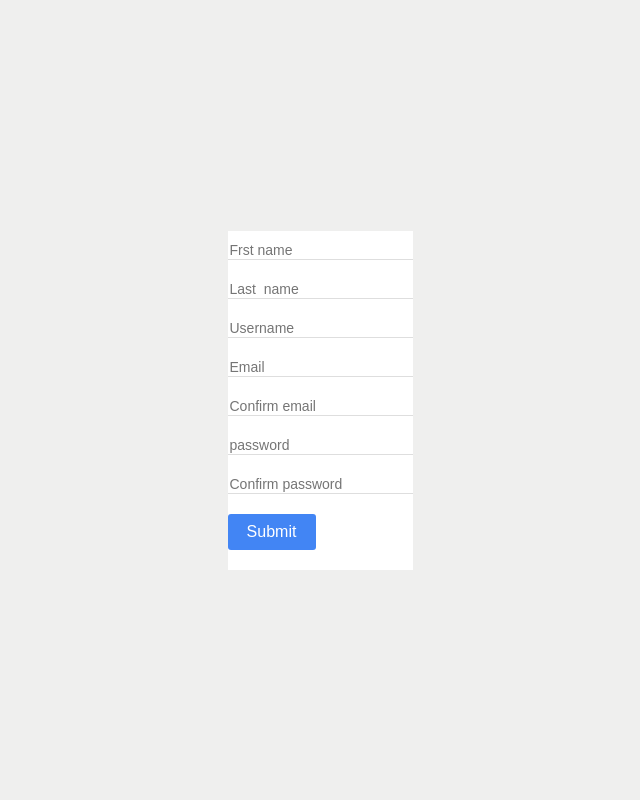
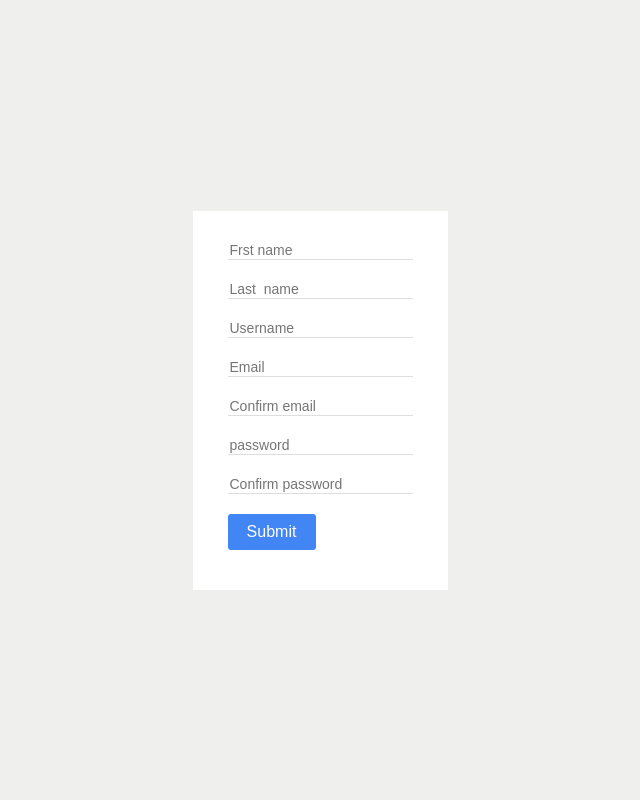
Before and after one commit to Obote/Te-oboyi, a PHP site: page /register.php in a window 1280 px wide. Shown: the whole page, without its empty margins (320-960 px from the left). Run offline with PHP 8.4, Linux system fonts and the light colour scheme.

Commit message:
styling the input fields

```diff
--- a/assets/style/style.css
+++ b/assets/style/style.css
@@ -17,6 +17,7 @@ body {
     background-color: #fff;
     min-height: 300px;
     max-height: flex;
+    padding: 20px 35px;
 }
 .column form {
     display: flex;
```
Also changed, not shown: register.php (line endings or trailing spaces).
